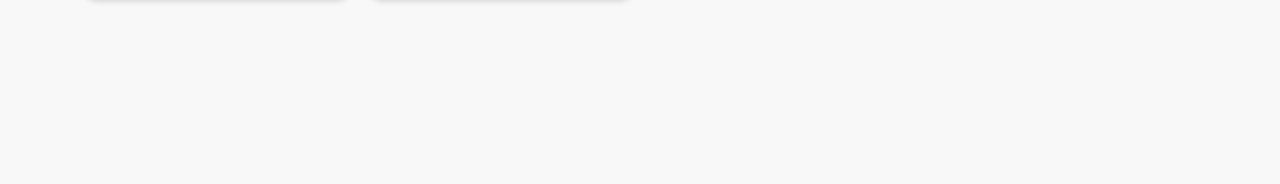
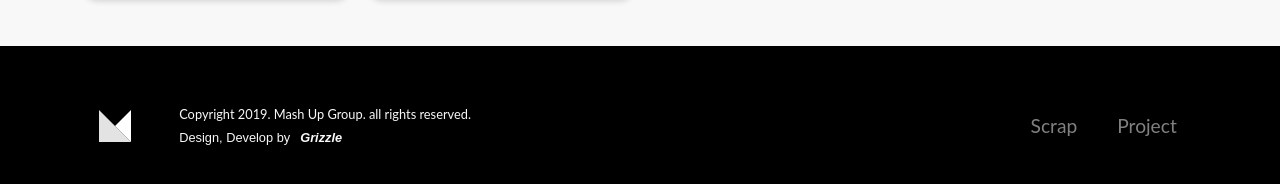
Before and after one commit to bb-grizzle/mashup-archive-web-v02, a React (Create React App) app: page / in a window 1280 px wide. Shown: the part 1145-1329 px from the top of the page. Before the commit the page ends 1191 px from the top, so only its background shows below. Built offline with nearby package versions, Linux system fonts and the light colour scheme; a web font is replaced by a local one.

Commit message:
add footer

```diff
--- a/src/components/Footer.js
+++ b/src/components/Footer.js
@@ -1,9 +1,29 @@
 import React from 'react';
+import {Link} from 'react-router-dom';
+import logo from 'img/logo.svg';
 
 const Footer = () => {
   return (
     <footer>
+      <div className = "con-body">
+        <div className="wrap-footer-logo">
+          <Link to='/'><img src={logo} alt="logo"></img></Link>
+          <div className="wrap-footer-text">
+            <p className = "text-copyright">Copyright 2019. Mash Up Group. all rights reserved.</p>
+            <div className = "wrap-creater">
+              <p className="text-header">Design, Develop by </p>
+              <p className="text-contents">grizzle</p>
+            </div>
+          </div>
+        </div>
 
+        <nav className="nav-web">
+          <ul>
+            <li><Link to="/scrap">scrap</Link></li>
+            <li><Link to="/project">project</Link></li>
+          </ul>
+        </nav>
+      </div>
     </footer>
   );
 }
--- a/src/scss/partials/_btns.scss
+++ b/src/scss/partials/_btns.scss
@@ -17,14 +17,6 @@
     box-shadow: 0 6px 12px rgba(0,0,0,0.2);
     width: 90%;
     height: 90%;
-  }
-
-  @include screen-lg {
-
-  }
-
-  @include screen-md-landscape{
-
   }
 }
 
--- a/src/scss/partials/_default.scss
+++ b/src/scss/partials/_default.scss
@@ -22,7 +22,6 @@
 // container
 .con-default{
   width: calc(100vw - #{$size-header-logo}*2 - 2.5rem);
-  height: $size-header-logo;
   margin: 0 auto;
 }
 
--- /dev/null
+++ b/src/scss/partials/_footer.scss
@@ -0,0 +1,59 @@
+footer{
+  background-color: black;
+  color: $color-bg;
+  padding: 3rem 0;
+
+  font-size: 0.8rem;
+  .con-body{
+    display: flex;
+    justify-content: space-between;
+    align-items: center;
+  }
+  nav ul li a{
+    color: white;
+  }
+}
+
+.wrap-footer-logo{
+  display: flex;
+  align-items: center;
+
+  img{
+    width: $size-header-logo;
+    margin-right: 2rem;
+  }
+
+  .text-copyright{
+    margin-bottom: 10px;
+  }
+}
+
+@include screen-sm{
+
+  footer{
+    padding: 2rem 0;
+  }
+
+  .wrap-footer-logo{
+    // flex-direction: column;
+    // align-items: flex-start;
+  }
+  img{
+    // margin-bottom: 2rem;
+  }
+}
+
+.wrap-creater{
+  display: flex;
+  font-family: $font-nanum;
+
+  .text-header{
+    margin-right: 10px;
+    font-weight: lighter;
+  }
+  .text-contents{
+    font-weight: bolder;
+    font-style: italic;
+    text-transform: capitalize;
+  }
+}
--- a/src/scss/partials/_header.scss
+++ b/src/scss/partials/_header.scss
@@ -5,6 +5,10 @@
   width: 100%;
   background-color: $color-bg;
   z-index: 100;
+
+  .con-default{
+    height: $size-header-logo;
+  }
 }
 
 .size-header{
--- a/src/scss/partials/_palette.scss
+++ b/src/scss/partials/_palette.scss
@@ -5,6 +5,7 @@
 
 // border
 $border-test-b: 1px solid black;
+$border-test-w: 1px solid white;
 $border-test-r: 2px solid red;
 
 // container
--- a/src/scss/style.scss
+++ b/src/scss/style.scss
@@ -6,3 +6,5 @@
 @import './partials/header';
 @import './partials/cardList';
 @import './partials/greeting';
+
+@import './partials/footer';
```
